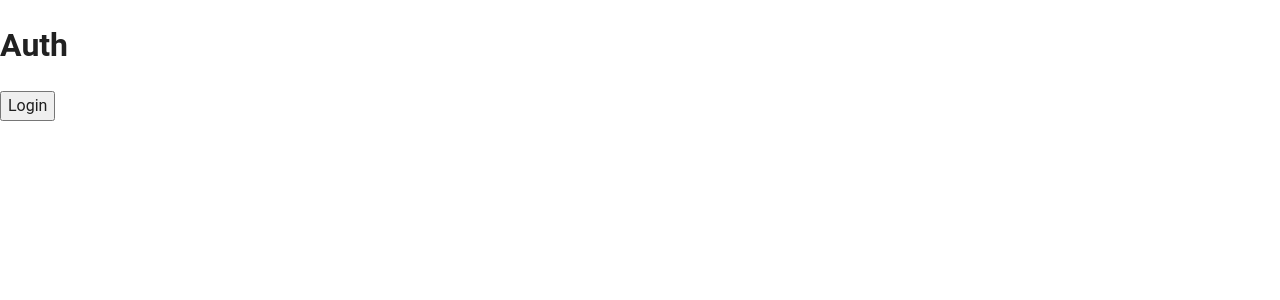
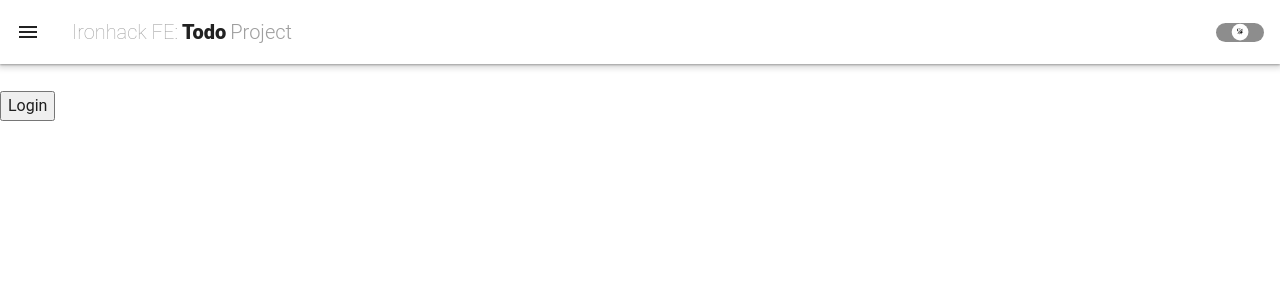
Before and after one commit to Janis-Zisler/ihk-todo-project, a Vue app: page /auth in a window 1280 px wide. Shown: the top 300 px of the page. Built offline with nearby package versions, Linux system fonts and the light colour scheme.

Commit message:
updated configuration, added ui in Appheader, added state for theme

```diff
--- a/src/App.vue
+++ b/src/App.vue
@@ -1,5 +1,11 @@
 <template>
   <v-app>
+    <AppHeader></AppHeader>
+
+
+
+
+
     <router-view class="app-main" /> <!-- your routes will load inside of these tags -->
   </v-app>
 </template>
@@ -9,13 +15,16 @@ import { onMounted } from 'vue'
 import { storeToRefs } from 'pinia'
 import { useRouter } from 'vue-router'
 import { useUserStore } from '@/store/user.js'
+import { useTheme } from 'vuetify';
+import AppHeader from '@/components/AppHeader.vue';
 
-const router = useRouter()
-const userStore = useUserStore()
-const { user } = storeToRefs(userStore)
+const router = useRouter();
+const userStore = useUserStore();
+const { user, theme } = storeToRefs(userStore);
 
 onMounted(async () => {
   try {
+    //useTheme().change( userStore.theme );
     await userStore.fetchUser() // here we call fetch user
     if (!user.value) {
       // redirect them to logout if the user is not there
@@ -28,4 +37,9 @@ onMounted(async () => {
     console.log(e.message);
   }
 })
+
+/* onMounted(() => {
+  useTheme().change(userStore.getTheme);
+}) */
+
 </script>
--- a/src/components/AppHeader.vue
+++ b/src/components/AppHeader.vue
@@ -0,0 +1,75 @@
+<template>
+    <v-app-bar color="">
+      <template v-slot:prepend>
+        <v-app-bar-nav-icon />
+      </template>
+
+      <v-app-bar-title>
+        <span class="font-weight-thin text-grey">Ironhack FE:</span>
+        <span class="font-weight-black mx-1">Todo</span>
+        <span class="font-weight-light text-grey">Project</span>
+      </v-app-bar-title>
+
+      <template v-slot:append>
+
+          <v-switch
+            v-model="theme"
+            :label="``"
+            size="x-large"
+            hide-details
+
+            false-value="light"
+            false-icon="mdi-weather-sunny"
+
+            true-value="dark"
+            true-icon="mdi-weather-night"
+
+            :indeterminate=" theme === 'system' ? true : false"
+            indeterminate-icon="mdi-theme-light-dark"
+
+            class="mx-4"
+          />
+        <v-btn
+
+        <v-btn
+          v-if="userStore.isSignedIn"
+          @click="userStore.signOut"
+          append-icon="mdi-logout"
+          color="grey-darken-3"
+          class="bg-red opacity-50"
+        > Logout
+          <template v-slot:append>
+            <v-icon color="grey-darken-3"></v-icon>
+          </template>
+        </v-btn>
+
+
+      </template>
+    </v-app-bar>
+</template>
+
+<script setup>
+import { watch, onMounted,  } from 'vue'
+import { useTheme } from 'vuetify'
+import { storeToRefs } from 'pinia'
+import { useUserStore } from '@/store/user.js'
+
+const userStore = useUserStore();
+const vuetifyTheme = useTheme();
+const { user, theme } = storeToRefs(userStore);
+
+// Watch for theme changes and apply to Vuetify
+watch(theme, (newTheme) => {
+  vuetifyTheme.change(newTheme);
+});
+
+onMounted(async () => {
+  try {
+    // Apply saved theme on mount
+    vuetifyTheme.change(userStore.theme);
+
+  } catch (e) {
+    console.log(e.message);
+  }
+});
+</script>
--- a/src/main.js
+++ b/src/main.js
@@ -3,24 +3,17 @@ import { createPinia } from 'pinia'
 
 // Vuetify
 import 'vuetify/styles'
-import { createVuetify } from 'vuetify'
-import * as components from 'vuetify/components'
-import * as directives from 'vuetify/directives'
+import vuetify from '@/plugins/vuetify'
 
 // Setup
 import App from '@/App.vue'
 import router from '@/router'
 const pinia = createPinia();
 
-const vuetify = createVuetify({
-  components,
-  directives,
-})
-
 const app = createApp(App);
 
+app.use(vuetify)
 app.use(router);
 app.use(pinia);
-app.use(vuetify);
 
 app.mount('#app')
--- /dev/null
+++ b/src/plugins/vuetify.js
@@ -0,0 +1,26 @@
+/**
+ * plugins/vuetify.ts
+ *
+ * Framework documentation: https://vuetifyjs.com`
+ */
+
+import { aliases, mdi } from 'vuetify/lib/iconsets/mdi.js'
+// Composables
+import { createVuetify } from 'vuetify'
+// Styles
+import '@mdi/font/css/materialdesignicons.css'
+import 'vuetify/styles'
+
+// https://vuetifyjs.com/en/introduction/why-vuetify/#feature-guides
+export default createVuetify({
+  theme: {
+    defaultTheme: 'light', // 'system' | 'light' | 'dark'
+  },
+  icons: {
+    defaultSet: 'mdi',
+    aliases,
+    sets: {
+      mdi,
+    },
+  },
+})
--- a/src/store/user.js
+++ b/src/store/user.js
@@ -2,38 +2,56 @@
 
 import { defineStore } from 'pinia';
 import { supabase } from '@/utils/supabase';
+import router from '@/router';
+import { useTheme } from 'vuetify'
 
 export const useUserStore = defineStore('user', {
   state: () => ({
     user: null,
+    theme: 'system',
   }),
 
+  // Actions
   actions: {
+    // User actions
     async fetchUser () {
       const user = await supabase.auth.getUser();
       this.user = user.data.user;
     },
     async signUp (email, password) {
-      const { user, error } = await supabase.auth.signUp({
+      const { data, error } = await supabase.auth.signUp({
         email: email,
         password: password
       });
       if (error) throw error;
-      if (user) this.user = user.data.user;
+      if (data) this.user = data.user;
     },
     async signIn (email, password) {
-      const { user, error } = await supabase.auth.signInWithPassword({
+      const { data, error } = await supabase.auth.signInWithPassword({
         email: email,
         password: password
       });
 
       if (error) throw error;
-      if (user) this.user = user.data.user;
+      if (data) this.user = data.user;
     },
     async signOut () {
       const { error } = await supabase.auth.signOut();
       if (error) throw error;
       this.user = null;
+      router.push('/auth');
+    },
+
+    // Theme actions
+    setTheme (newTheme = null) {
+       switch(newTheme) {
+        case 'light':
+        case 'dark':
+            this.theme = newTheme;
+            break;
+        case null:
+              this.theme = this.theme === 'light' ? 'dark' : 'light'
+       }
     },
 
     persist: {
@@ -42,8 +60,16 @@ export const useUserStore = defineStore('user', {
         {
           key: 'user',
           storage: localStorage
+        },
+        {
+          key: 'theme',
+          storage: localStorage
         }
       ]
     },
- }
+ },
+ getters: {
+    isSignedIn: (state) => state.user === null ? false : true,
+    getTheme: (state) => state.theme
+  }
 });
--- a/vite.config.js
+++ b/vite.config.js
@@ -2,12 +2,14 @@ import { fileURLToPath, URL } from 'node:url'
 
 import { defineConfig } from 'vite'
 import vue from '@vitejs/plugin-vue'
+import vuetify from 'vite-plugin-vuetify'
 import vueDevTools from 'vite-plugin-vue-devtools'
 
 // https://vite.dev/config/
 export default defineConfig({
   plugins: [
     vue(),
+    vuetify({ autoImport: true }),
     vueDevTools(),
   ],
   resolve: {
```
Also changed, not shown: package.json (+8 -3 lines), 1 other file (tests, documents, lock files or other folders).
